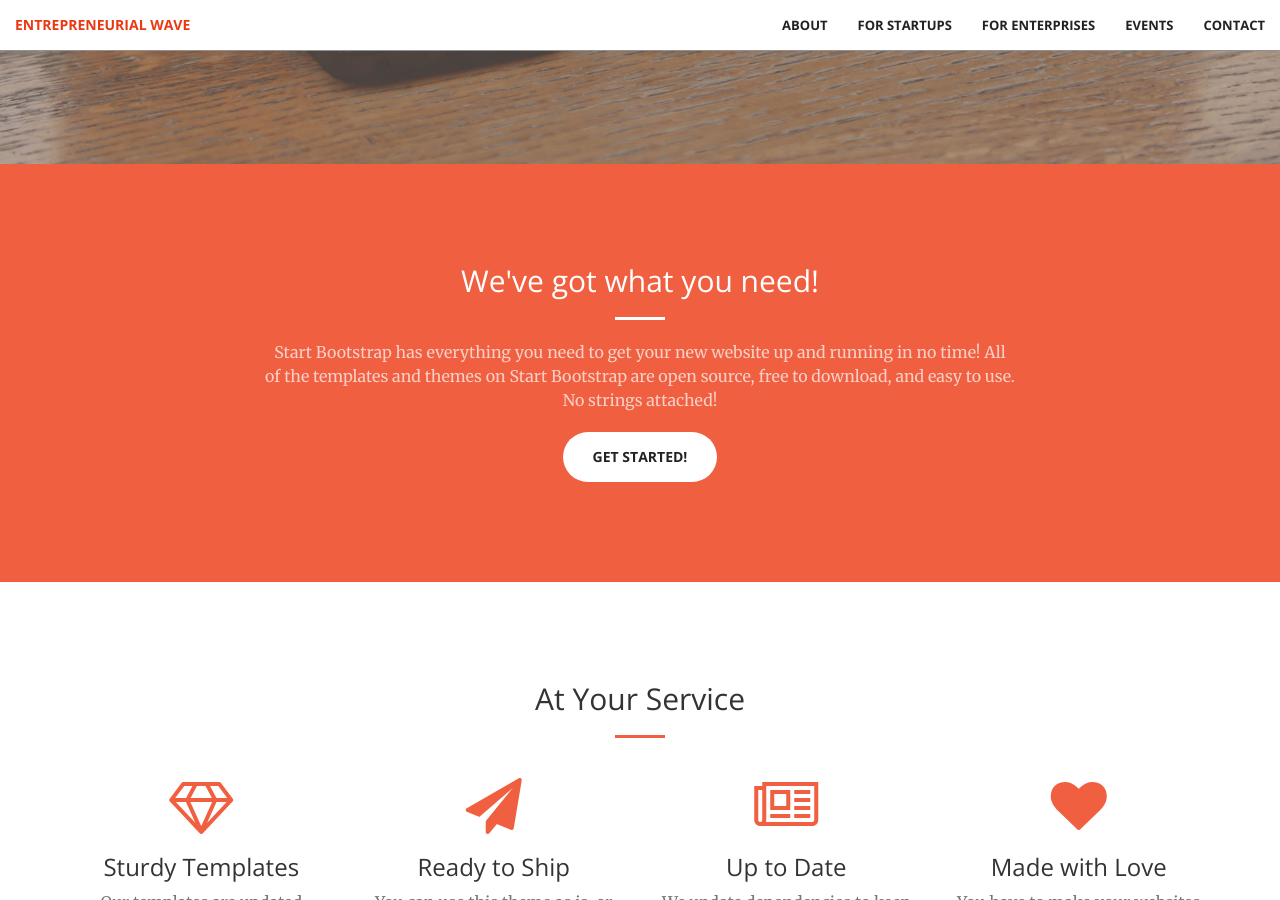
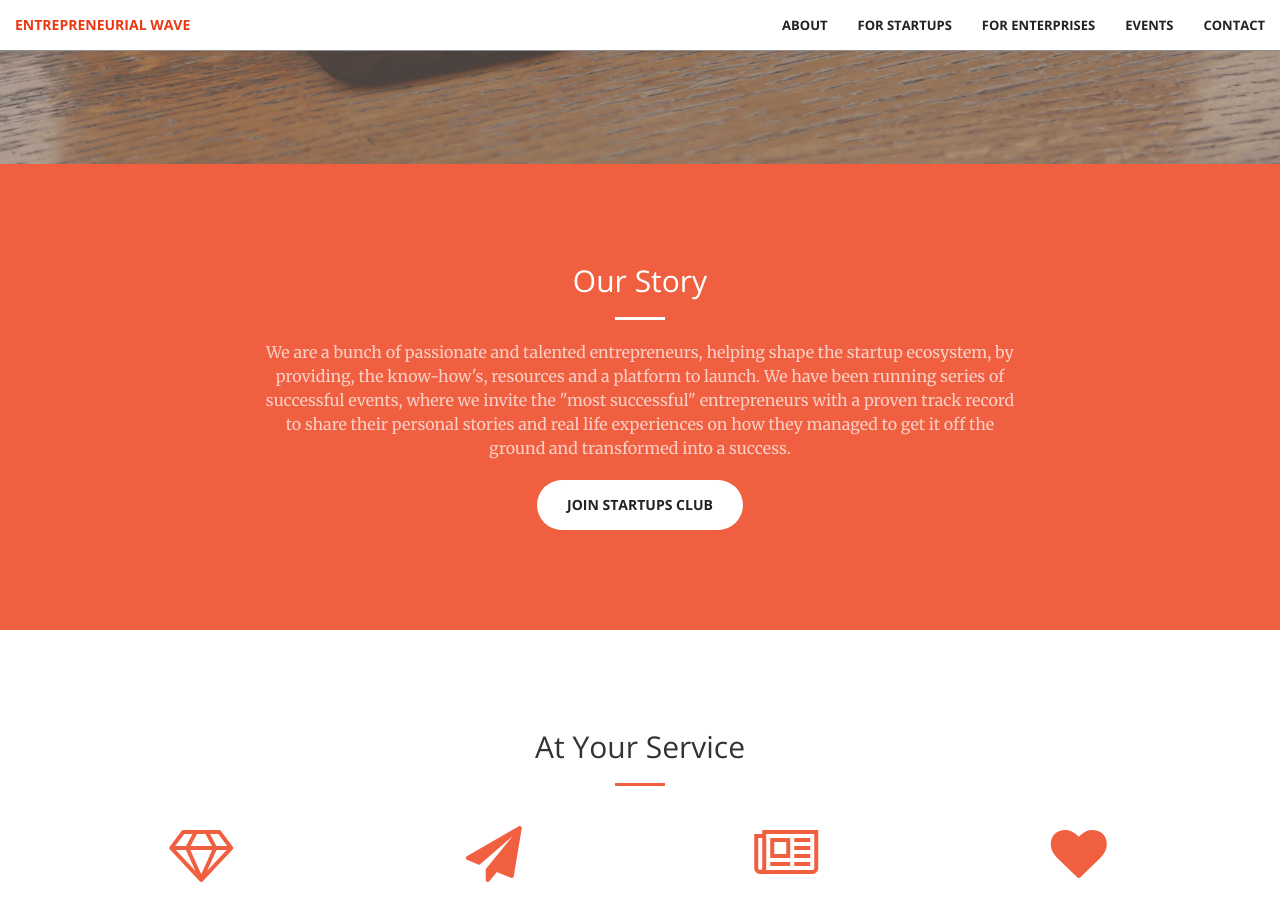
Before and after one commit to chayaj28/entwave, a Jekyll site: the page built from index.html, in a window 1280 px wide and 900 px high, scrolled down 736 px. Built offline with Jekyll 4.4.1, drawn with Linux system fonts in a browser that asks for light colours.

Commit message:
Update call-to-action.html

```diff
--- a/_includes/call-to-action.html
+++ b/_includes/call-to-action.html
@@ -2,10 +2,11 @@
     <div class="container">
         <div class="row">
             <div class="col-lg-8 col-lg-offset-2 text-center">
-                <h2 class="section-heading">We've got what you need!</h2>
+                <h2 class="section-heading">Our Story</h2>
                 <hr class="light">
-                <p class="text-faded">Start Bootstrap has everything you need to get your new website up and running in no time! All of the templates and themes on Start Bootstrap are open source, free to download, and easy to use. No strings attached!</p>
-                <a href="#" class="btn btn-default btn-xl">Get Started!</a>
+                <p class="text-faded">We are a bunch of passionate and talented entrepreneurs, helping  shape the startup ecosystem, by providing, the know-how's, resources and a platform to launch.
+We have been running series of successful events, where we invite the "most successful" entrepreneurs with a proven track record to share their personal stories and real life experiences on how they managed to get it off the ground and transformed into a success.</p>
+                <a href="http://meetup.com/Startups-Club/" class="btn btn-default btn-xl">Join Startups Club</a>
             </div>
         </div>
     </div>
```
